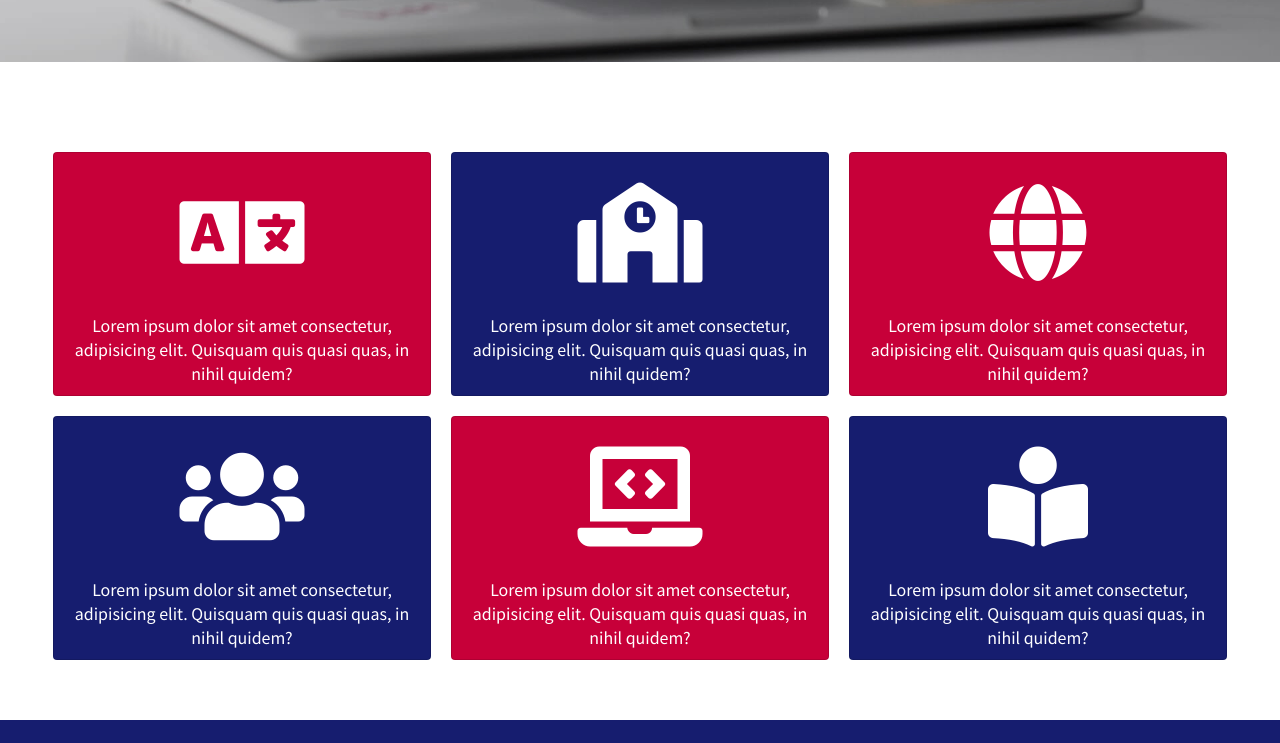
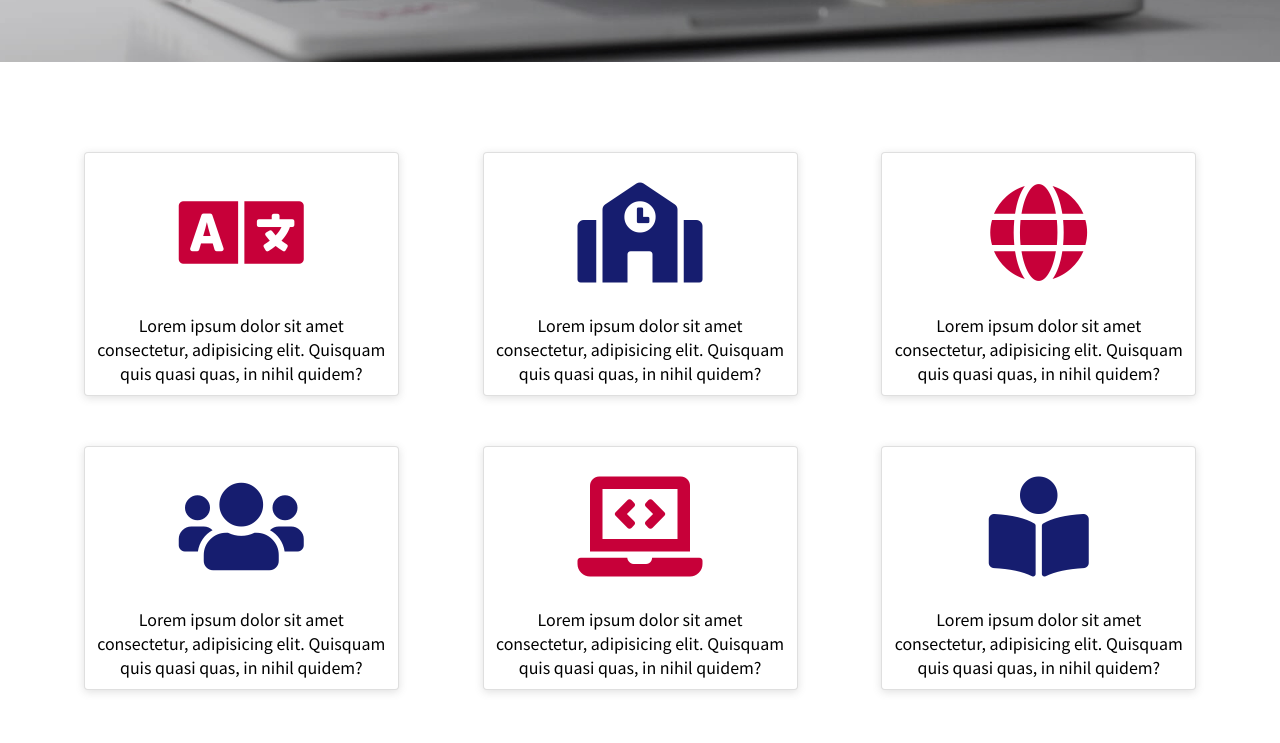
Before and after one commit to KhusniddinovUz/nampm-frontend, a React (Create React App) app: page /home in a window 1280 px wide. Shown: the part 608-1351 px from the top of the page. Built offline with nearby package versions, Linux system fonts and the light colour scheme.

Commit message:
change color of cards and add hover effect

```diff
--- a/src/components/Home.js
+++ b/src/components/Home.js
@@ -18,7 +18,7 @@ const Home = () => {
         </div>
         <div className='news'></div>
       </section>
-      <div className='features d-flex justify-content-center text-center'>
+      <div className='features d-flex justify-content-evenly text-center'>
         <div data-aos='fade-right' className='card'>
           <div className='card-img-top'>
             <i className='fas fa-language' />
--- a/src/components/Home.scss
+++ b/src/components/Home.scss
@@ -24,20 +24,32 @@
     padding: 50px 10px;
     flex-direction: row;
     flex-wrap: wrap;
+    row-gap: 30px;
     div.card {
-      color: #fff;
+      width: 25%;
+      margin: 10px;
+      box-shadow: rgba(99, 99, 99, 0.2) 0px 2px 8px 0px;
+      transition: 0s;
+      &:hover {
+        box-shadow: 0 3px 6px rgba(0, 0, 0, 0.16), 0 3px 6px rgba(0, 0, 0, 0.23);
+      }
       &:nth-child(odd) {
-        background: #c70039;
+        i {
+          color: #c70039;
+        }
       }
       &:nth-child(even) {
-        background: #161d6f;
+        i {
+          color: #161d6f;
+        }
       }
       div.card-body {
+        p {
+          color: black !important;
+        }
         padding: 0 10px 10px 10px;
       }
-      width: 30%;
-      margin: 10px;
-      .card-img-top {
+      div.card-img-top {
         padding: 30px 0;
         i {
           font-size: 100px;
```
